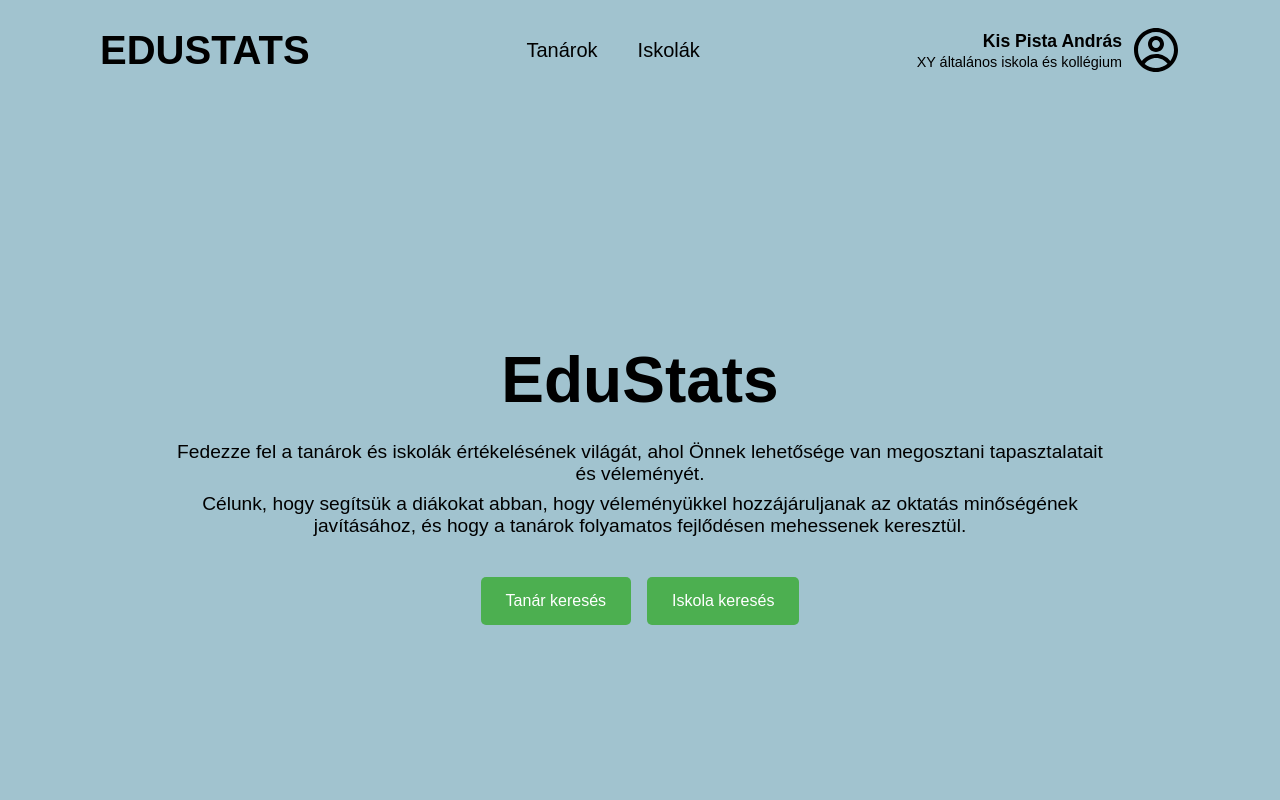
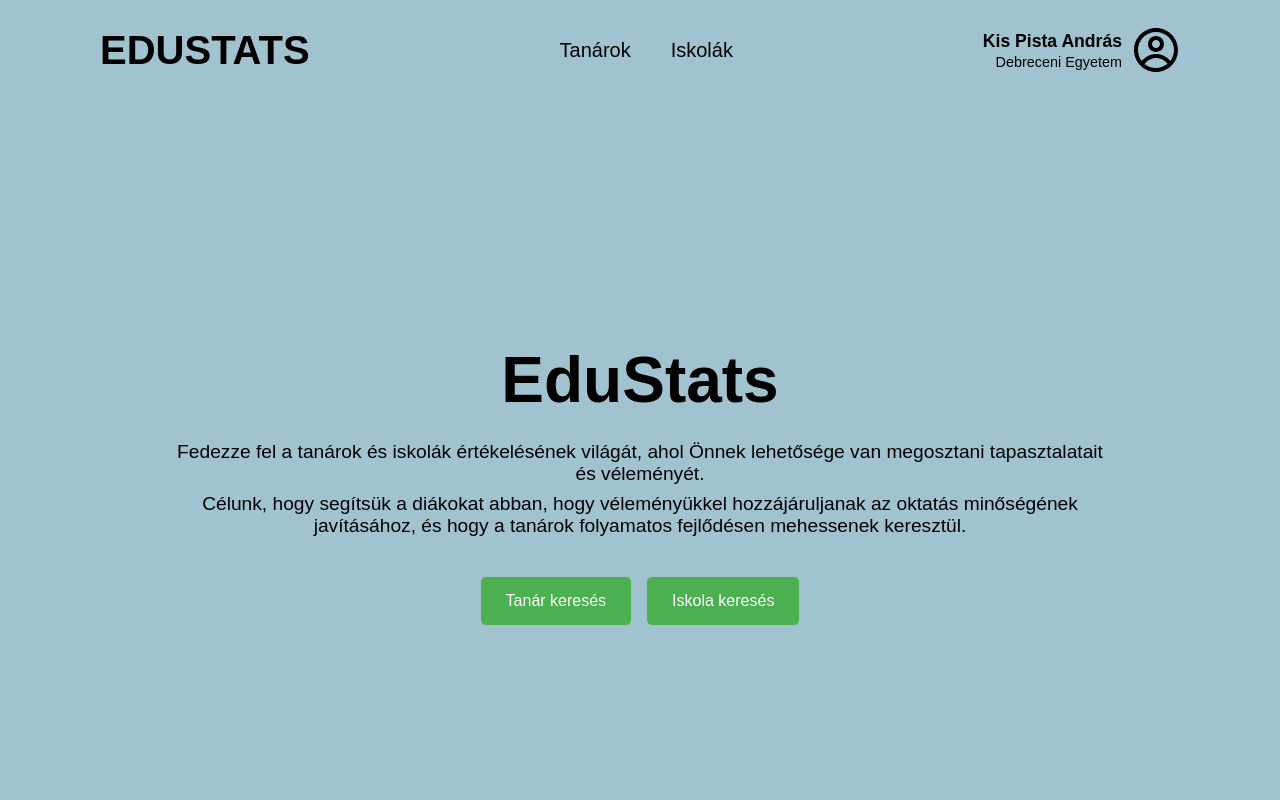
Before and after one commit to sacaaa/szoftverfejlesztesi-modszertanok-projekt, a React (Vite) app in the folder src/client/: page / in a window 1280 px wide. Shown: the top 800 px of the page. Built offline with nearby package versions, Linux system fonts and the light colour scheme.

Commit message:
edit: statikus diák iskola

```diff
--- a/src/client/src/components/Navbar/Navbar.tsx
+++ b/src/client/src/components/Navbar/Navbar.tsx
@@ -18,7 +18,7 @@ export default function Navbar() {
                 <div className="navbar-right">
                     <div className="profile">
                         <span className="profile-name">Kis Pista András</span>
-                        <p className="profile-school">XY általános iskola és kollégium</p>
+                        <p className="profile-school">Debreceni Egyetem</p>
                     </div>
                     <CgProfile className="profile-img" />
                 </div>
```
